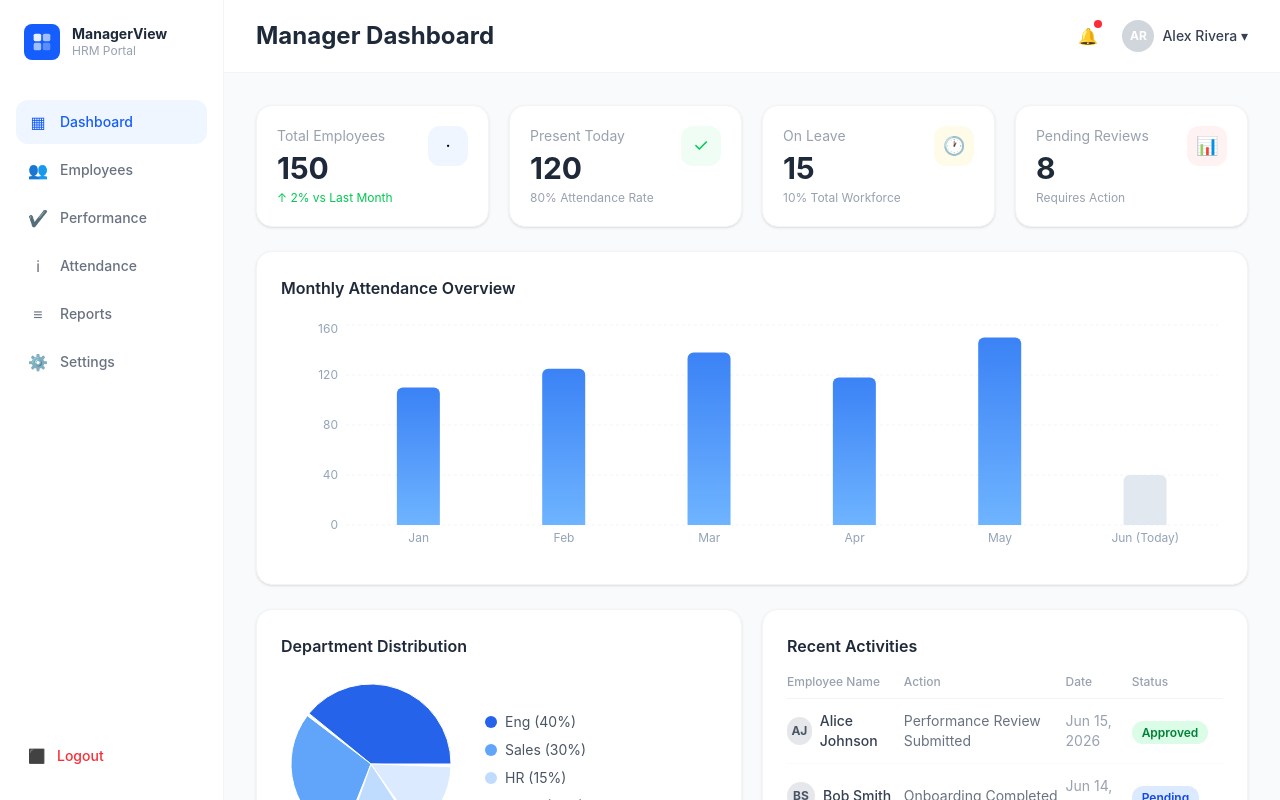
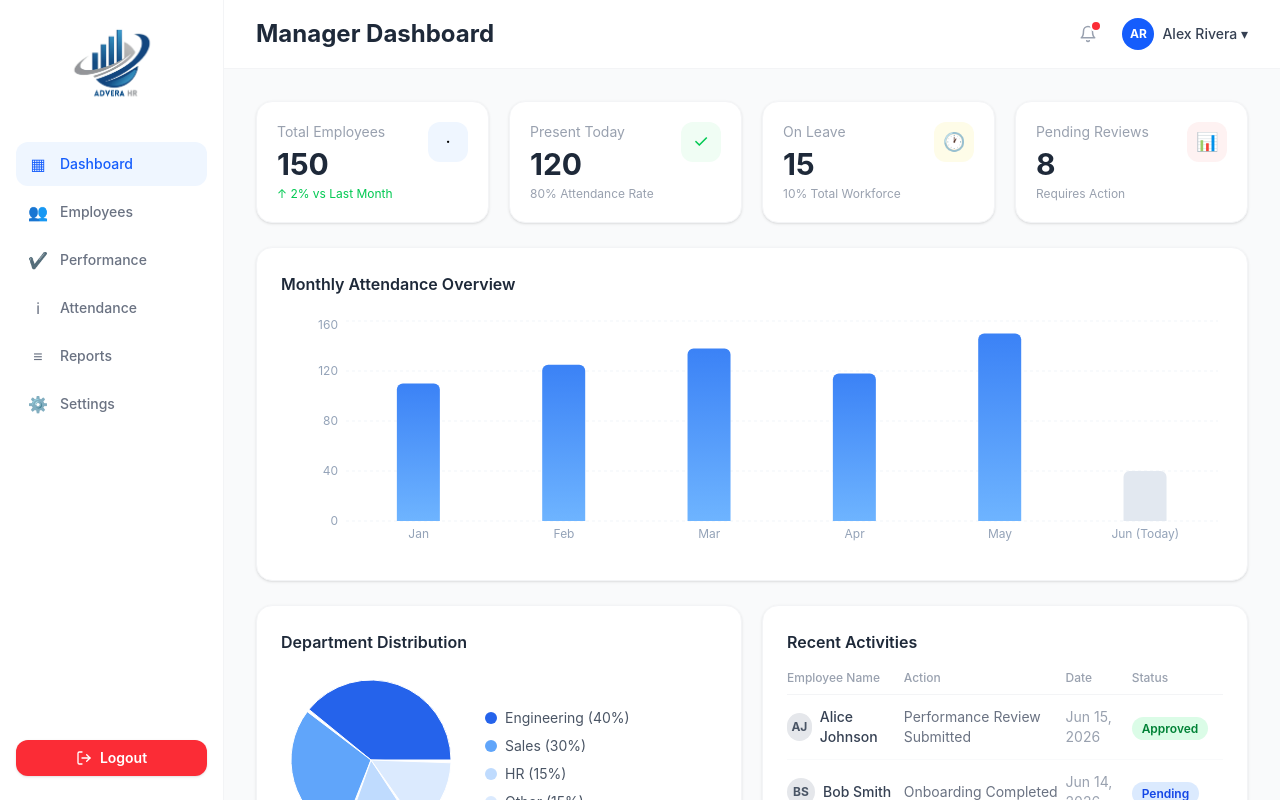
Before and after one commit to sandaliyaddehige/hrm-smart, a React (Vite) app in the folder frontend/: page / in a window 1280 px wide. Built offline with nearby package versions, Linux system fonts and the light colour scheme.

Commit message:
Frontend: Added employee, performance, attendance and dashboard pages

```diff
--- a/frontend/src/App.jsx
+++ b/frontend/src/App.jsx
@@ -12,6 +12,25 @@ const navItems = [
   { id: "reports", label: "Reports", icon: "≡" },
   { id: "settings", label: "Settings", icon: "⚙" },
 ];
+
+function BellIcon() {
+  return (
+    <svg width="18" height="18" viewBox="0 0 24 24" fill="none" stroke="currentColor" strokeWidth="2" strokeLinecap="round" strokeLinejoin="round">
+      <path d="M18 8A6 6 0 0 0 6 8c0 7-3 9-3 9h18s-3-2-3-9"/>
+      <path d="M13.73 21a2 2 0 0 1-3.46 0"/>
+    </svg>
+  );
+}
+
+function LogoutIcon() {
+  return (
+    <svg width="16" height="16" viewBox="0 0 24 24" fill="none" stroke="currentColor" strokeWidth="2" strokeLinecap="round" strokeLinejoin="round">
+      <path d="M9 21H5a2 2 0 0 1-2-2V5a2 2 0 0 1 2-2h4"/>
+      <polyline points="16 17 21 12 16 7"/>
+      <line x1="21" y1="12" x2="9" y2="12"/>
+    </svg>
+  );
+}
 
 export default function App() {
   const [activePage, setActivePage] = useState("dashboard");
@@ -31,19 +50,12 @@ export default function App() {
       {/* Sidebar */}
       <aside className="w-56 bg-white border-r border-gray-100 flex flex-col py-6 px-4 shrink-0">
         {/* Logo */}
-        <div className="flex items-center gap-3 mb-10 px-2">
-          <div className="w-9 h-9 rounded-lg bg-blue-600 flex items-center justify-center">
-            <svg width="20" height="20" viewBox="0 0 24 24" fill="none">
-              <rect x="2" y="2" width="9" height="9" rx="2" fill="white" opacity="0.9"/>
-              <rect x="13" y="2" width="9" height="9" rx="2" fill="white" opacity="0.6"/>
-              <rect x="2" y="13" width="9" height="9" rx="2" fill="white" opacity="0.6"/>
-              <rect x="13" y="13" width="9" height="9" rx="2" fill="white" opacity="0.3"/>
-            </svg>
-          </div>
-          <div>
-            <p className="font-bold text-gray-800 text-sm leading-tight">ManagerView</p>
-            <p className="text-xs text-gray-400">HRM Portal</p>
-          </div>
+        <div className="flex flex-col items-center mb-8 px-2">
+          <img
+            src="/logo.png"
+            alt="Advera HR Logo"
+            className="w-28 h-auto object-contain"
+          />
         </div>
 
         {/* Nav */}
@@ -65,8 +77,9 @@ export default function App() {
         </nav>
 
         {/* Logout */}
-        <button className="flex items-center gap-3 px-3 py-2.5 text-sm font-medium text-red-500 hover:bg-red-50 rounded-xl transition-all">
-          <span>⬛</span> Logout
+        <button className="flex items-center justify-center gap-2 px-2 py-2 text-sm font-semibold text-white bg-red-500 hover:bg-red-600 active:bg-red-700 rounded-xl transition-all shadow-sm hover:shadow-md">
+          <LogoutIcon />
+          Logout
         </button>
       </aside>
 
@@ -82,7 +95,7 @@ export default function App() {
             {activePage === "reports" && "Reports"}
             {activePage === "settings" && "Settings"}
           </h1>
-          <div className="flex items-center gap-4">
+          <div className="flex items-center gap-3">
             {activePage === "attendance" && (
               <div className="flex items-center gap-2">
                 <span className="text-sm text-gray-500 border border-gray-200 rounded-lg px-3 py-1.5">Mar 01, 2026 - Mar 31, 2026</span>
@@ -93,12 +106,16 @@ export default function App() {
             {activePage === "performance" && (
               <span className="text-sm text-gray-500 border border-gray-200 rounded-full px-4 py-1.5">Q1 Review 2026</span>
             )}
-            <button className="relative p-2 text-gray-500 hover:bg-gray-100 rounded-full">
-              🔔
-              <span className="absolute top-1 right-1 w-2 h-2 bg-red-500 rounded-full"></span>
+
+            {/* Notification Button */}
+            <button className="relative w-9 h-9 flex items-center justify-center text-gray-400 hover:text-blue-600 hover:bg-blue-50 rounded-xl transition-all duration-200 group">
+              <BellIcon />
+              <span className="absolute top-1.5 right-1.5 w-2 h-2 bg-red-500 rounded-full ring-2 ring-white"></span>
             </button>
-            <div className="flex items-center gap-2">
-              <div className="w-8 h-8 bg-gray-300 rounded-full flex items-center justify-center text-xs font-bold text-white">AR</div>
+
+            {/* User */}
+            <div className="flex items-center gap-2 pl-1">
+              <div className="w-8 h-8 bg-blue-600 rounded-full flex items-center justify-center text-xs font-bold text-white">AR</div>
               <span className="text-sm font-medium text-gray-700">Alex Rivera ▾</span>
             </div>
           </div>
--- a/frontend/src/pages/Attendance.jsx
+++ b/frontend/src/pages/Attendance.jsx
@@ -83,11 +83,11 @@ export default function Attendance() {
           <select
             value={dept}
             onChange={e => { setDept(e.target.value); setPage(1); }}
-            className="border border-gray-200 rounded-xl px-4 py-2.5 text-sm text-gray-600 appearance-none focus:outline-none focus:ring-2 focus:ring-blue-100 bg-white cursor-pointer pr-8"
+            className="border border-gray-200 rounded-xl px-5 py-3 text-sm text-gray-600 appearance-none focus:outline-none focus:ring-2 focus:ring-blue-100 bg-white cursor-pointer pr-10 min-w-[180px]"
           >
             {departments.map(d => <option key={d}>Dept: {d}</option>)}
           </select>
-          <span className="absolute right-3 top-1/2 -translate-y-1/2 text-gray-400 pointer-events-none text-xs">▾</span>
+          <span className="absolute right-4 top-1/2 -translate-y-1/2 text-gray-400 pointer-events-none text-sm">▾</span>
         </div>
       </div>
 
--- a/frontend/src/pages/Dashboard.jsx
+++ b/frontend/src/pages/Dashboard.jsx
@@ -10,7 +10,7 @@ const barData = [
 ];
 
 const pieData = [
-  { name: "Eng", value: 40 },
+  { name: "Engineering", value: 40 },
   { name: "Sales", value: 30 },
   { name: "HR", value: 15 },
   { name: "Other", value: 15 },
--- a/frontend/src/pages/Performance.jsx
+++ b/frontend/src/pages/Performance.jsx
@@ -90,11 +90,11 @@ export default function Performance() {
               <select
                 value={rating}
                 onChange={e => setRating(e.target.value)}
-                className="w-full border border-gray-200 rounded-xl px-4 py-3 text-sm text-gray-700 appearance-none focus:outline-none focus:ring-2 focus:ring-blue-100 focus:border-blue-300 bg-white cursor-pointer"
+                className="w-full border border-gray-200 rounded-xl px-5 py-3 text-sm text-gray-700 appearance-none focus:outline-none focus:ring-2 focus:ring-blue-100 focus:border-blue-300 bg-white cursor-pointer pr-10"
               >
                 {ratingOptions.map(r => <option key={r}>{r}</option>)}
               </select>
-              <span className="absolute right-4 top-1/2 -translate-y-1/2 text-gray-400 pointer-events-none">▾</span>
+              <span className="absolute right-4 top-1/2 -translate-y-1/2 text-gray-400 pointer-events-none text-sm">▾</span>
             </div>
 
             <div className="flex gap-3 mt-8">
```
Also changed, not shown: frontend/public/logo.png (added).
